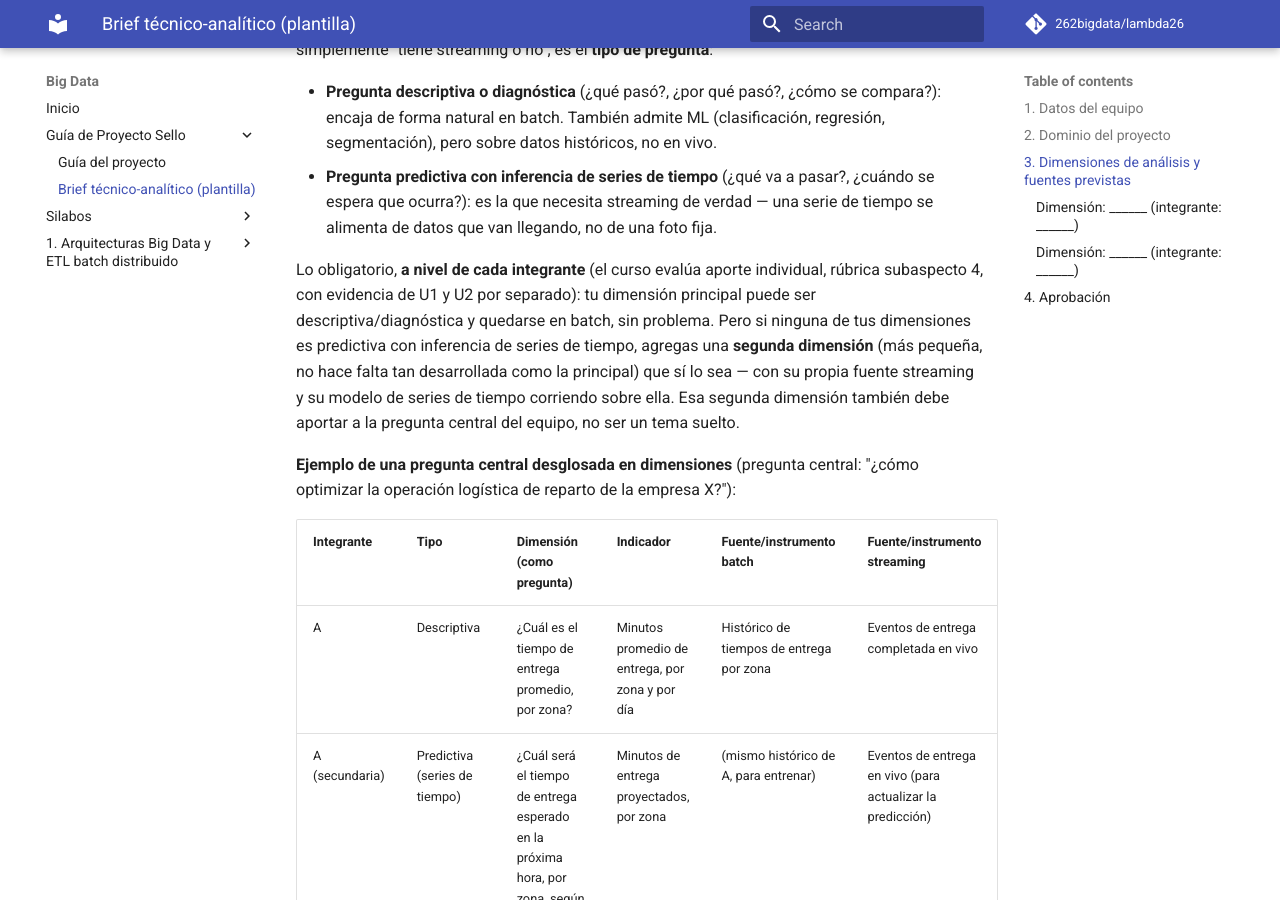
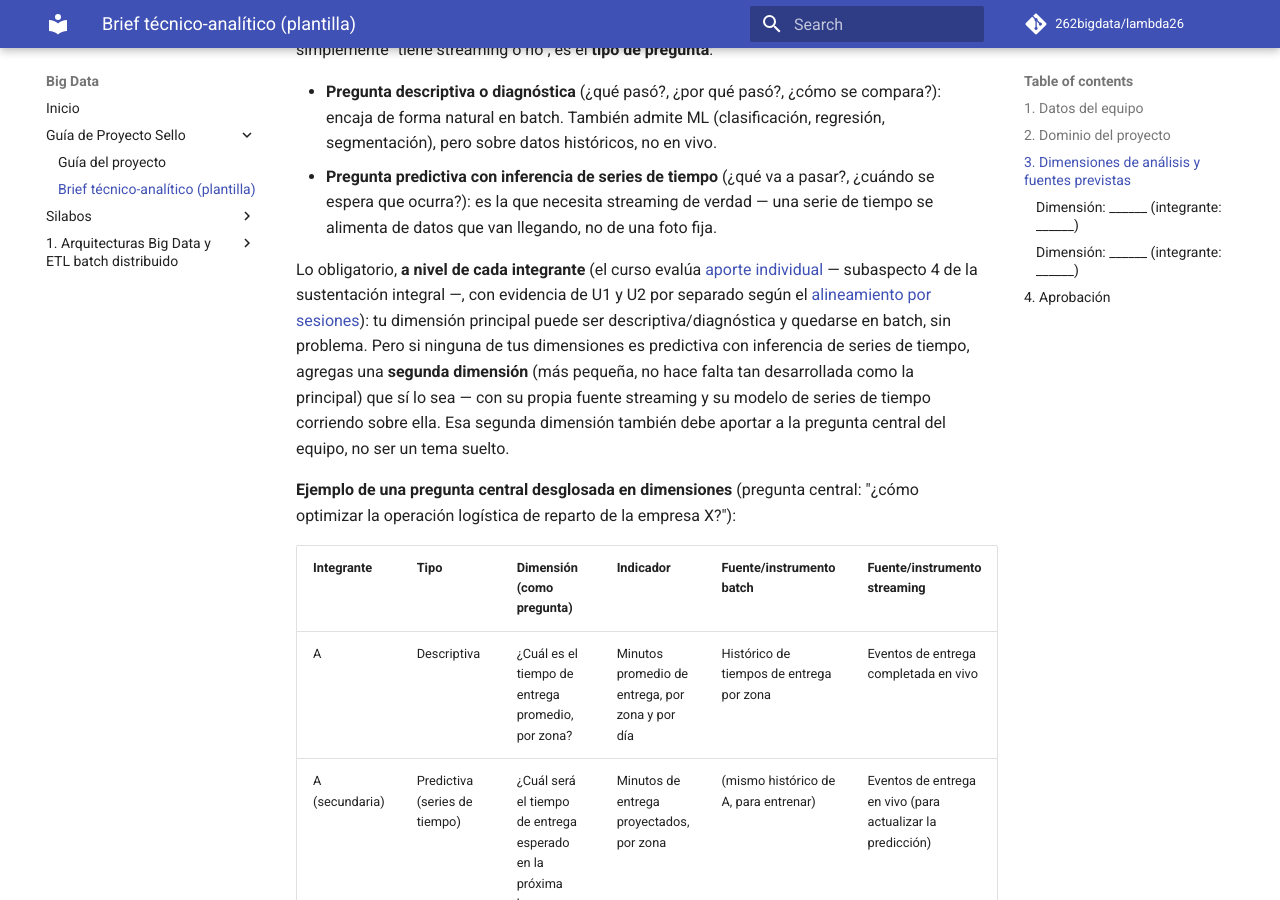
Before and after one commit to 262bigdata/lambda26, an MkDocs documentation site: the page built from docs/proyecto-sello/brief.md, in a window 1280 px wide and 900 px high, scrolled down 2660 px. Built offline with MkDocs 1.6.1 and Material for MkDocs 9.7.7, drawn with Linux system fonts in a browser that asks for light colours; comment, search, counter and statistics services are not loaded.

Commit message:
Sesion 3

```diff
--- a/docs/proyecto-sello/brief.md
+++ b/docs/proyecto-sello/brief.md
@@ -52,7 +52,7 @@ No toda dimensión necesita las dos fuentes obligatoriamente — pero el criteri
 - **Pregunta descriptiva o diagnóstica** (¿qué pasó?, ¿por qué pasó?, ¿cómo se compara?): encaja de forma natural en batch. También admite ML (clasificación, regresión, segmentación), pero sobre datos históricos, no en vivo.
 - **Pregunta predictiva con inferencia de series de tiempo** (¿qué va a pasar?, ¿cuándo se espera que ocurra?): es la que necesita streaming de verdad — una serie de tiempo se alimenta de datos que van llegando, no de una foto fija.
 
-Lo obligatorio, **a nivel de cada integrante** (el curso evalúa aporte individual, rúbrica subaspecto 4, con evidencia de U1 y U2 por separado): tu dimensión principal puede ser descriptiva/diagnóstica y quedarse en batch, sin problema. Pero si ninguna de tus dimensiones es predictiva con inferencia de series de tiempo, agregas una **segunda dimensión** (más pequeña, no hace falta tan desarrollada como la principal) que sí lo sea — con su propia fuente streaming y su modelo de series de tiempo corriendo sobre ella. Esa segunda dimensión también debe aportar a la pregunta central del equipo, no ser un tema suelto.
+Lo obligatorio, **a nivel de cada integrante** (el curso evalúa [aporte individual](index.md#subaspectos-de-la-sustentacion-integral) — subaspecto 4 de la sustentación integral —, con evidencia de U1 y U2 por separado según el [alineamiento por sesiones](index.md#alineamiento-por-sesiones)): tu dimensión principal puede ser descriptiva/diagnóstica y quedarse en batch, sin problema. Pero si ninguna de tus dimensiones es predictiva con inferencia de series de tiempo, agregas una **segunda dimensión** (más pequeña, no hace falta tan desarrollada como la principal) que sí lo sea — con su propia fuente streaming y su modelo de series de tiempo corriendo sobre ella. Esa segunda dimensión también debe aportar a la pregunta central del equipo, no ser un tema suelto.
 
 **Ejemplo de una pregunta central desglosada en dimensiones** (pregunta central: "¿cómo optimizar la operación logística de reparto de la empresa X?"):
 
```
